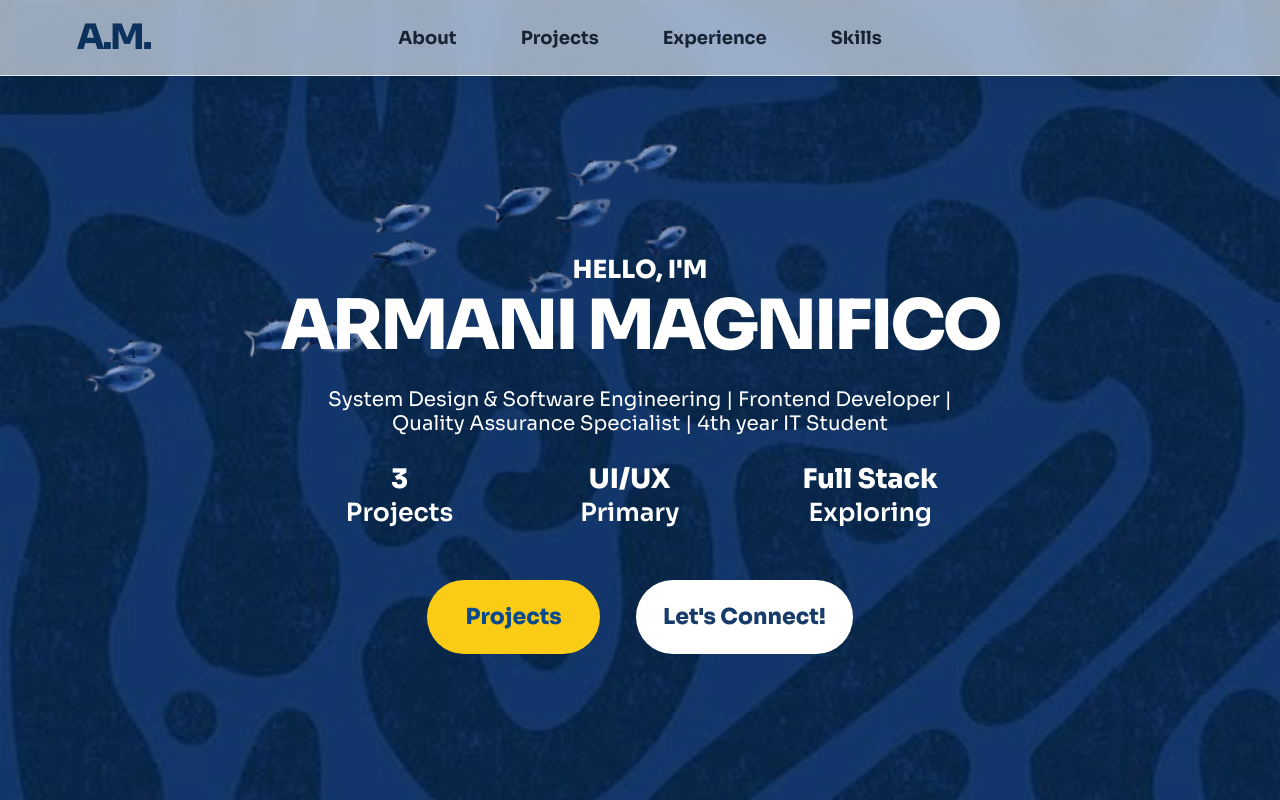
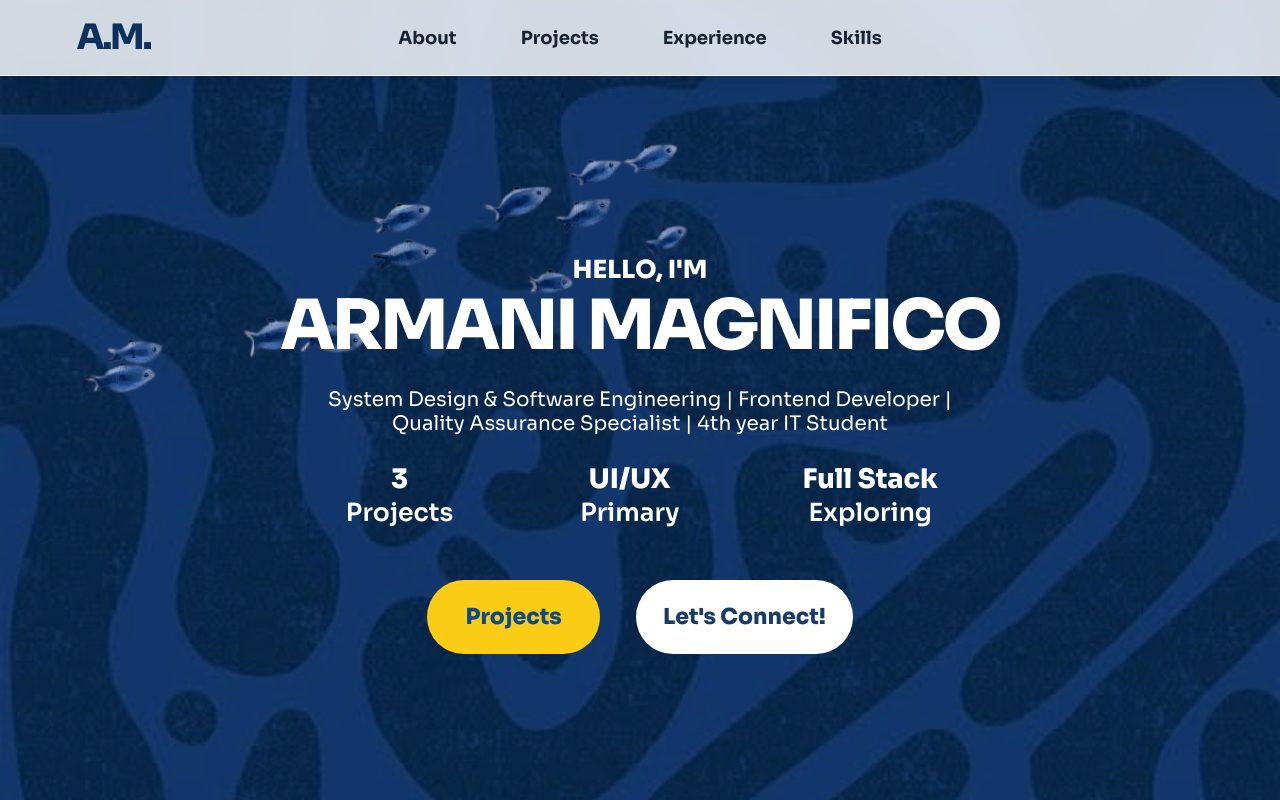
Before and after one commit to armani19/myreactapp, a React (Create React App) app: page / in a window 1280 px wide. Shown: the top 800 px of the page. Built offline with nearby package versions, Linux system fonts and the light colour scheme.

Commit message:
Increase frosted header opacity
Set the supported frosted-glass header background to 85% opacity for a more opaque finish.

```diff
--- a/src/App.css
+++ b/src/App.css
@@ -5,9 +5,9 @@
 html { scroll-behavior: smooth; }
 body { background: #fff; color: var(--ink); }
 .site-shell { min-width: 320px; }
-.site-header { height: 76px; padding: 0 clamp(28px, 6vw, 92px); display: flex; align-items: center; justify-content: space-between; background: rgba(247,248,249,.62); border-bottom: 1px solid rgba(255,255,255,.55); box-shadow: 0 5px 24px rgba(7,28,57,.14); position: fixed; inset: 0 0 auto; z-index: 5; transition: background-color .25s ease, box-shadow .25s ease, border-color .25s ease; }
+.site-header { height: 76px; padding: 0 clamp(28px, 6vw, 92px); display: flex; align-items: center; justify-content: space-between; background: rgba(247,248,249,.85); border-bottom: 1px solid rgba(255,255,255,.55); box-shadow: 0 5px 24px rgba(7,28,57,.14); position: fixed; inset: 0 0 auto; z-index: 5; transition: background-color .25s ease, box-shadow .25s ease, border-color .25s ease; }
 @supports ((backdrop-filter: blur(1px)) or (-webkit-backdrop-filter: blur(1px))) {
-  .site-header { background: rgba(247,248,249,.62); -webkit-backdrop-filter: blur(18px) saturate(150%); backdrop-filter: blur(18px) saturate(150%); border-bottom-color: rgba(255,255,255,.7); }
+  .site-header { background: rgba(247,248,249,.85); -webkit-backdrop-filter: blur(18px) saturate(150%); backdrop-filter: blur(18px) saturate(150%); border-bottom-color: rgba(255,255,255,.7); }
 }
 
 @supports not ((backdrop-filter: blur(1px)) or (-webkit-backdrop-filter: blur(1px))) {
```
